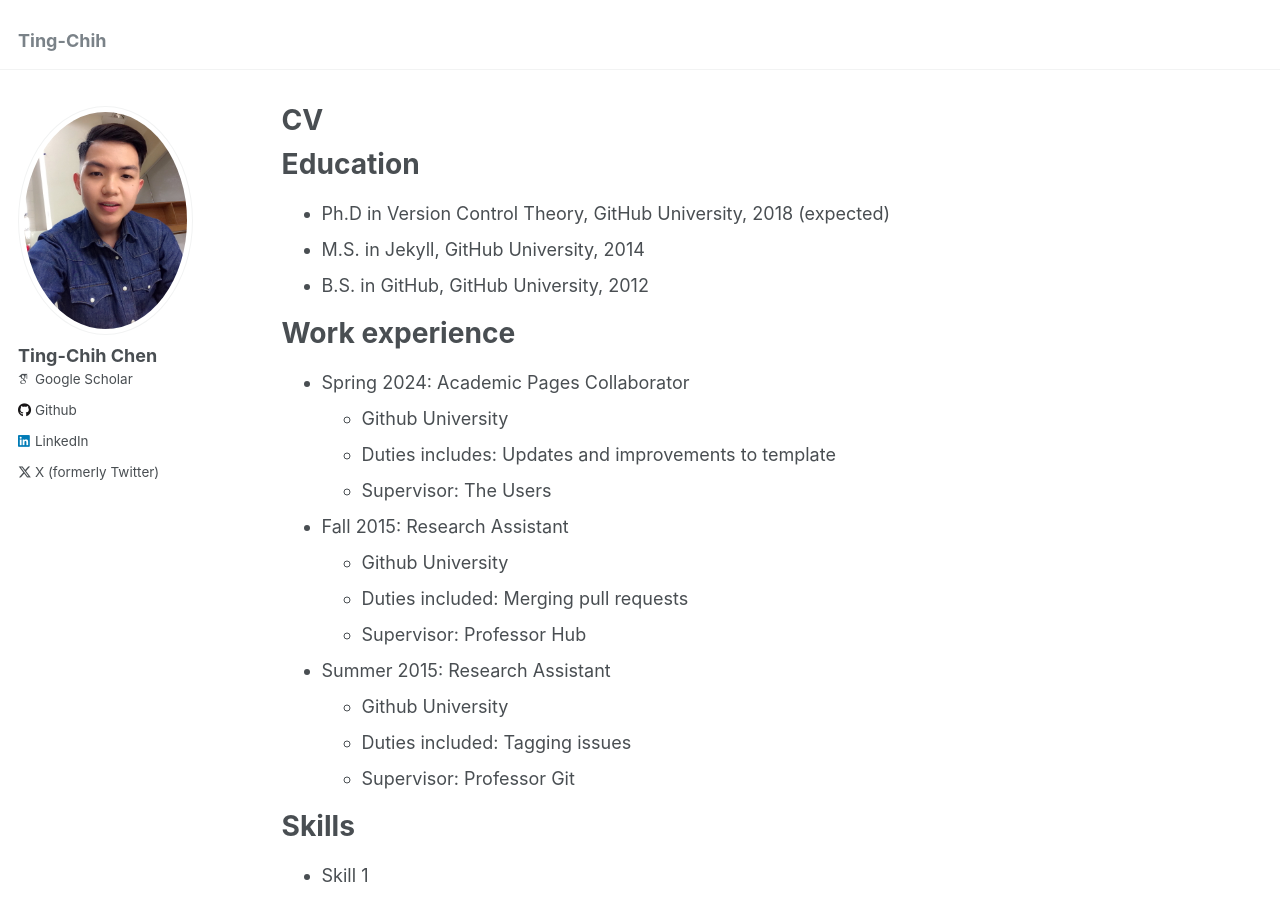
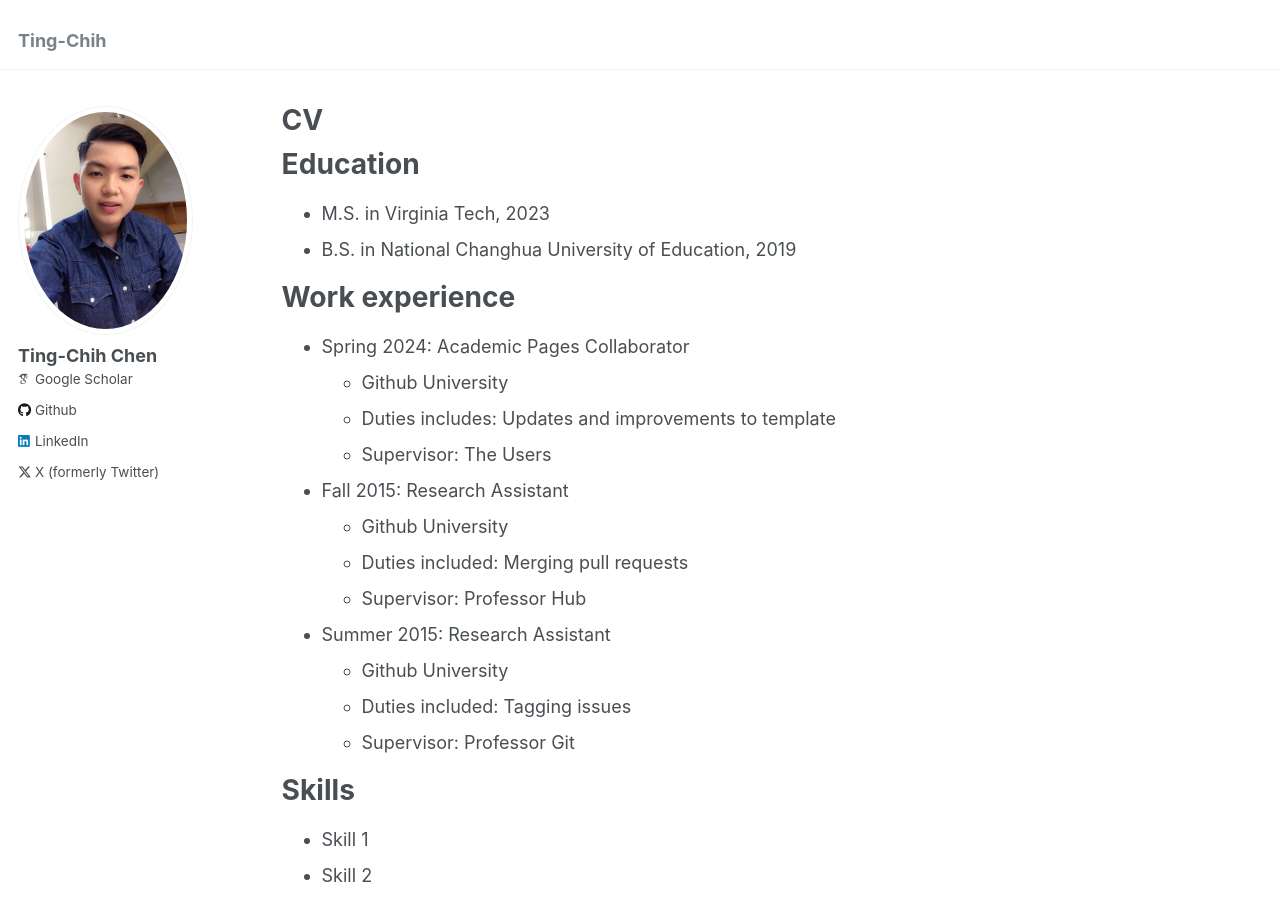
Before and after one commit to tingchihc/tingchihc.github.io, a Jekyll site: the page built from _pages/cv.md, in a window 1280 px wide and 900 px high. Built offline with Jekyll 4.4.1, drawn with Linux system fonts in a browser that asks for light colours; some web fonts are replaced.

Commit message:
Update cv.md

```diff
--- a/_pages/cv.md
+++ b/_pages/cv.md
@@ -11,9 +11,9 @@ redirect_from:
 
 Education
 ======
-* Ph.D in Version Control Theory, GitHub University, 2018 (expected)
-* M.S. in Jekyll, GitHub University, 2014
-* B.S. in GitHub, GitHub University, 2012
+
+* M.S. in Virginia Tech, 2023
+* B.S. in National Changhua University of Education, 2019
 
 Work experience
 ======
```
